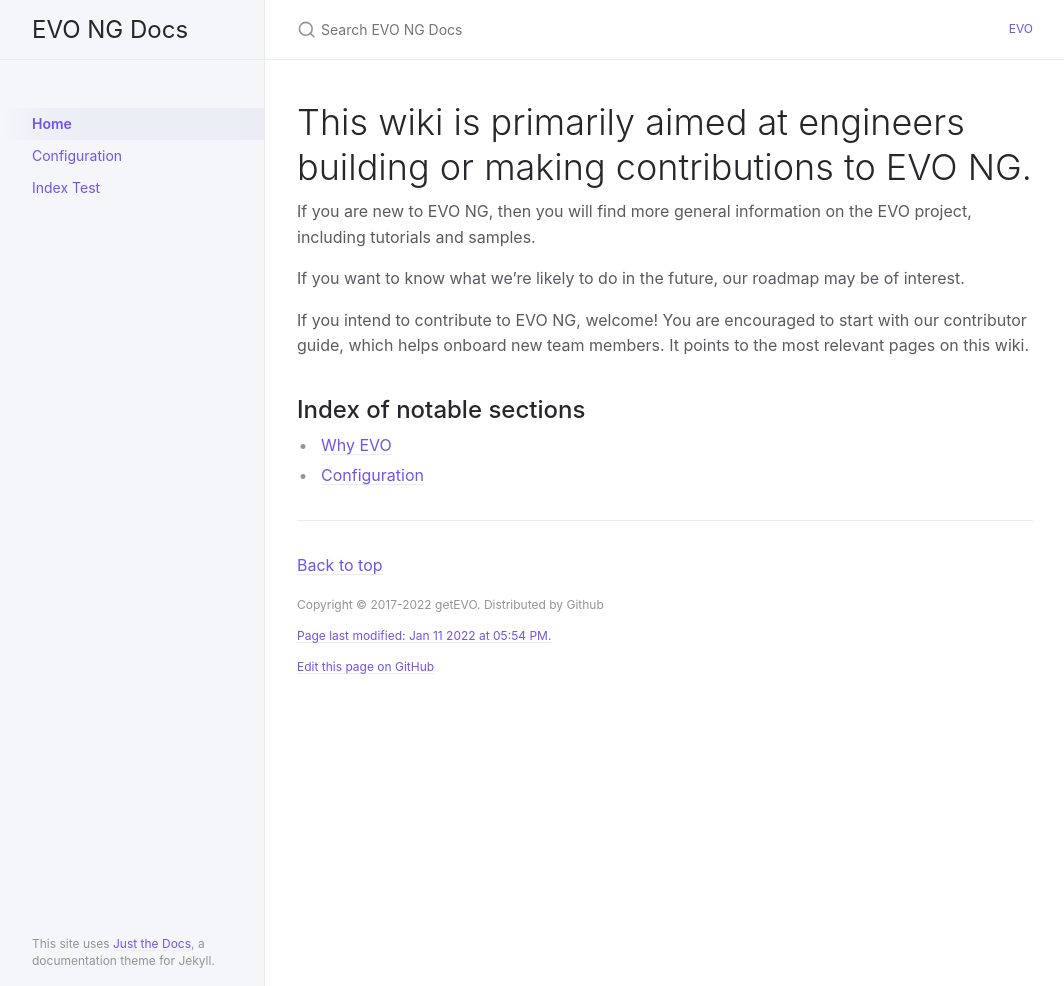
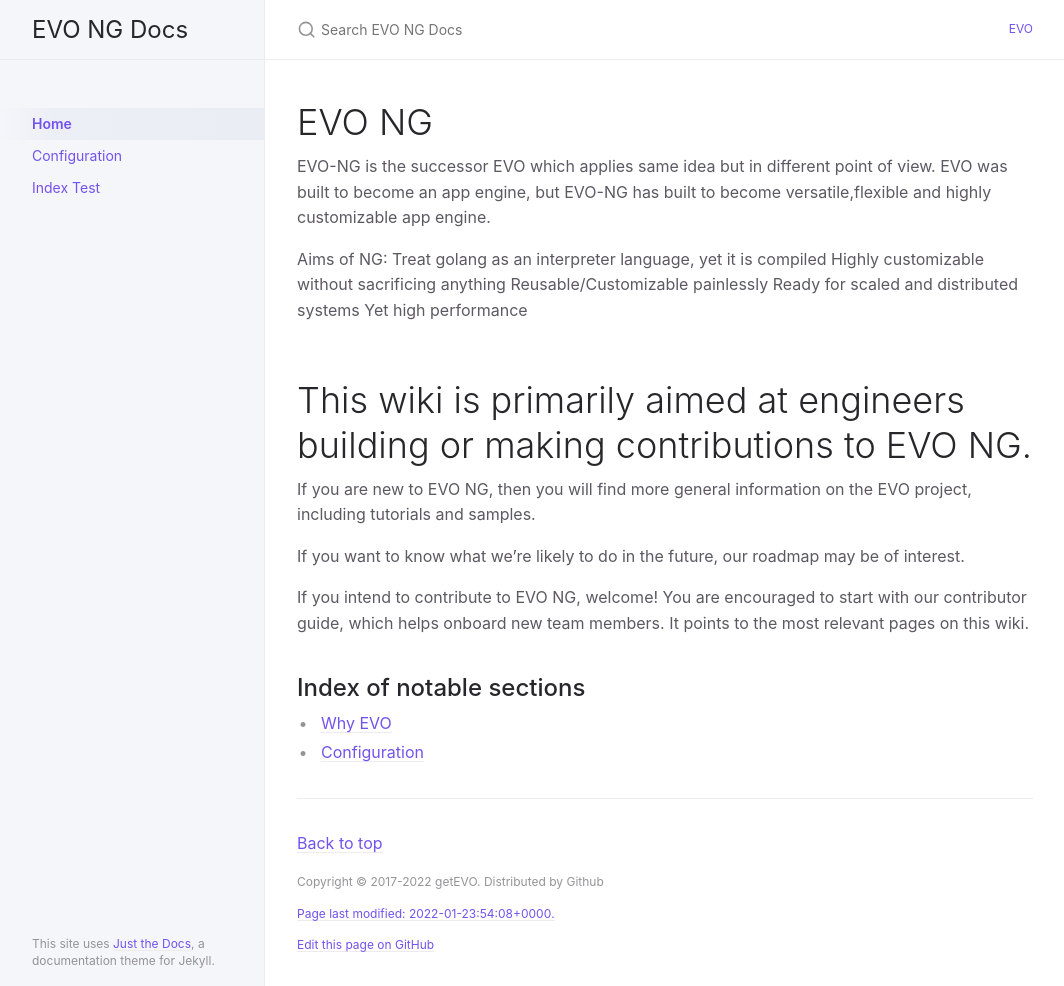
Before and after one commit to getevo/evo-ng, a Jekyll site: the page built from docs/index.md, in a window 1280 px wide and 986 px high. Shown: the whole window, without its empty margins (107-1171 px from the left). Built offline with Jekyll 4.4.1, drawn with Linux system fonts in a browser that asks for light colours.

Commit message:
updated index md

```diff
--- a/docs/index.md
+++ b/docs/index.md
@@ -4,8 +4,19 @@ title: Home
 nav_order: 1
 description: "EVO NG Docs"
 permalink: /
-last_modified_date: 2022-01-11T17:54:08+0000
+last_modified_date: 2022-01-23:54:08+0000
 ---
+
+# EVO NG
+
+EVO-NG is the successor EVO which applies same idea but in different point of view. EVO was built to become an app engine, but EVO-NG has built to become versatile,flexible and highly customizable app engine.
+
+Aims of NG:
+Treat golang as an interpreter language, yet it is compiled
+Highly customizable without sacrificing anything
+Reusable/Customizable painlessly
+Ready for scaled and distributed systems
+Yet high performance
 
 # This wiki is primarily aimed at engineers building or making contributions to EVO NG.
 
```
